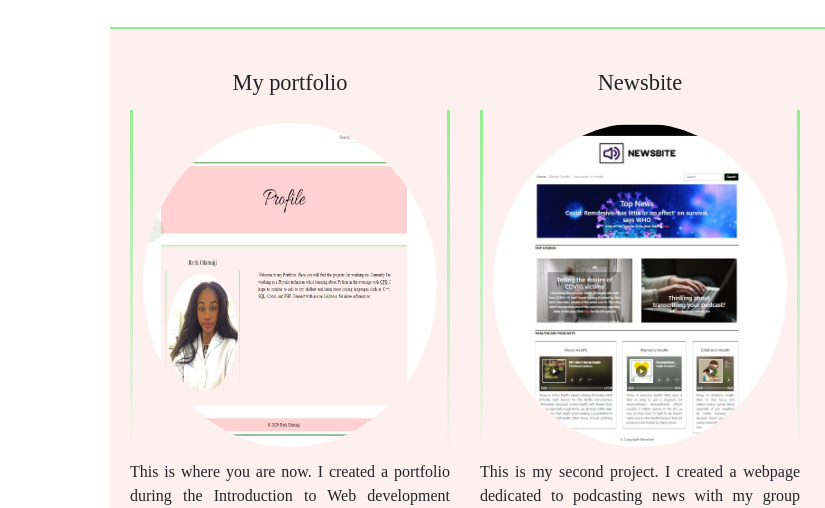
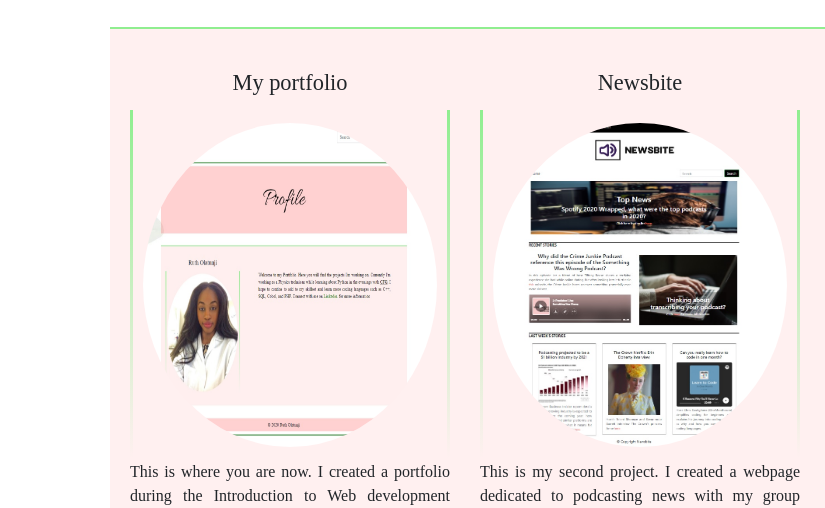
Before and after one commit to rutholatunji/rutholatunji, a website: page top-five.html in a window 1280 px wide. Shown: the part 370-878 px from the top of the page, 0-825 px from the left. Drawn offline with nearby package versions, Linux system fonts and the light colour scheme; a web font is replaced by a local one.

Commit message:
updated top 5

```diff
--- a/top-five.html
+++ b/top-five.html
@@ -93,7 +93,7 @@
 
           <div class="col-sm-12 col-md-6 col-lg-4">
         <h3><small>Newsbite</small></h3>
-        <img src="./images/project2.jpg" class="img-fluid" alt="Responsive image" />
+        <img src="./images/newsbitepic.jpg" class="img-fluid" alt="Responsive image" />
 
         <p>
           This is my second project.
```
Also changed, not shown: images/newsbitepic.jpg (added).
